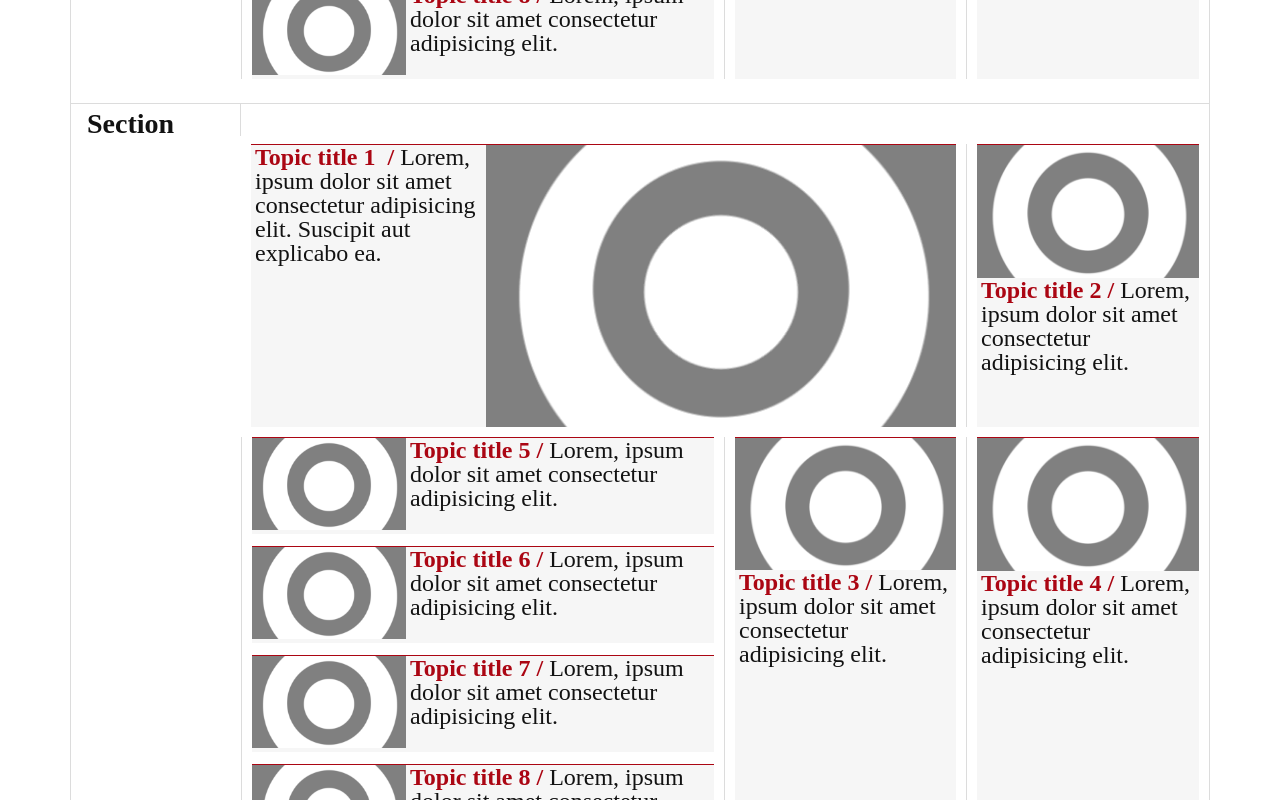
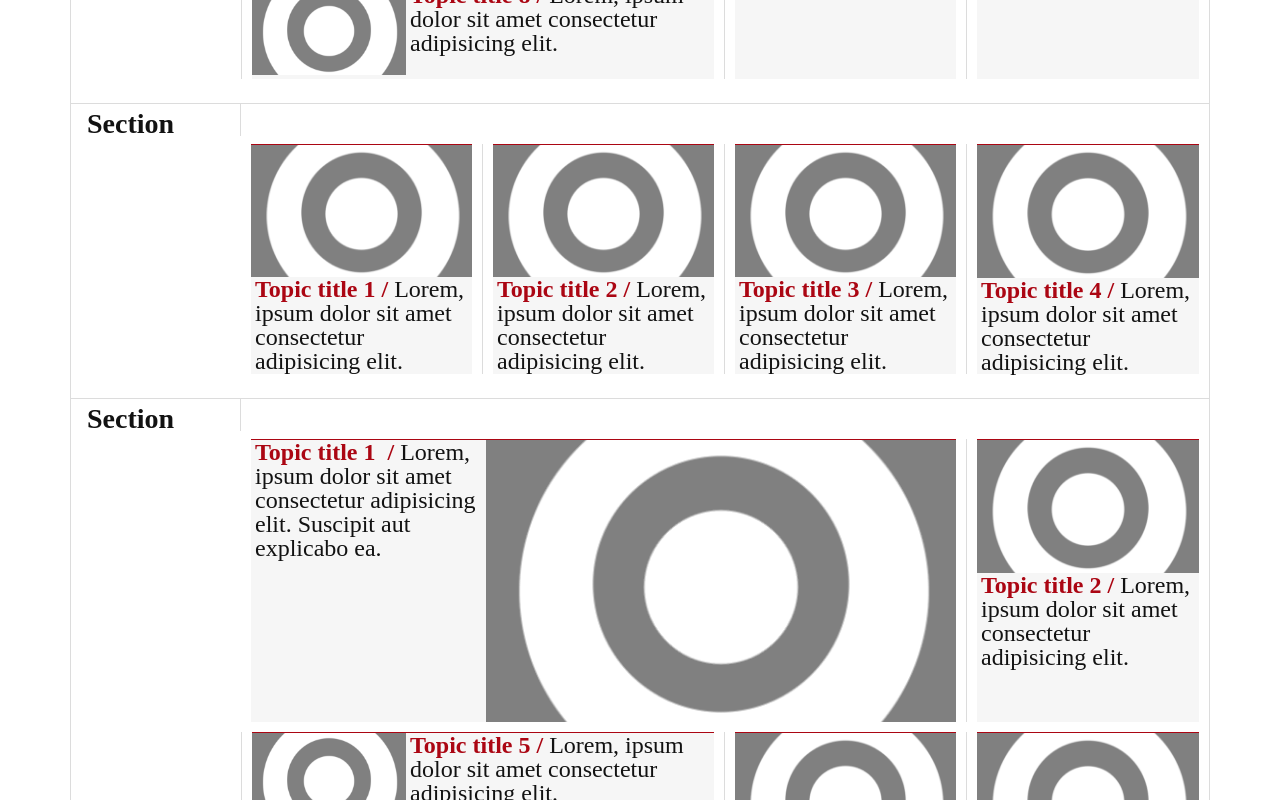
Before and after one commit to erickongdata/guardian, a website built with Vite: page index.html in a window 1280 px wide. Shown: the part 3080-3880 px from the top of the page. Built offline with nearby package versions, Linux system fonts and the light colour scheme; no server answers.

Commit message:
Add extra topic section

```diff
--- a/index.html
+++ b/index.html
@@ -700,6 +700,66 @@
             <h2 class="section-title">Section</h2>
             <span class="section-title__divider"></span>
           </header>
+          <div class="grid-small">
+            <a class="card card-s" href="#">
+              <div class="card__inner">
+                <img src="./src/images/placeholder.png" alt="" />
+                <div class="card__text">
+                  <span class="card__topic">Topic title 1</span>
+                  <span class="card__sep">/</span>
+                  <span class="card__title">
+                    Lorem, ipsum dolor sit amet consectetur adipisicing elit.
+                  </span>
+                </div>
+              </div>
+            </a>
+            <a class="card card-s" href="#">
+              <div class="card__inner">
+                <img src="./src/images/placeholder.png" alt="" />
+                <div class="card__text">
+                  <span class="card__topic">Topic title 2</span>
+                  <span class="card__sep">/</span>
+                  <span class="card__title">
+                    Lorem, ipsum dolor sit amet consectetur adipisicing elit.
+                  </span>
+                </div>
+              </div>
+            </a>
+            <a class="card card-s" href="#">
+              <div class="card__inner">
+                <img src="./src/images/placeholder.png" alt="" />
+                <div class="card__text">
+                  <span class="card__topic">Topic title 3</span>
+                  <span class="card__sep">/</span>
+                  <span class="card__title">
+                    Lorem, ipsum dolor sit amet consectetur adipisicing elit.
+                  </span>
+                </div>
+              </div>
+            </a>
+            <a class="card" href="#">
+              <div class="card__inner">
+                <img src="./src/images/placeholder.png" alt="" />
+                <div class="card__text">
+                  <span class="card__topic">Topic title 4</span>
+                  <span class="card__sep">/</span>
+                  <span class="card__title">
+                    Lorem, ipsum dolor sit amet consectetur adipisicing elit.
+                  </span>
+                </div>
+              </div>
+            </a>
+          </div>
+        </div>
+      </div>
+    </section>
+    <section data-id="topic6">
+      <div class="container">
+        <div class="section-grid">
+          <header class="section-title__wrapper">
+            <h2 class="section-title">Section</h2>
+            <span class="section-title__divider"></span>
+          </header>
           <div class="grid-large">
             <a class="card-large" href="#">
               <div class="card-large__inner">
--- a/src/main.js
+++ b/src/main.js
@@ -141,6 +141,14 @@ $(document).ready(() => {
 
     getDataForSection(
       '[data-id="topic5"]',
+      4,
+      getQueryUrl('climate crisis'),
+      'Climate crisis',
+      'show'
+    );
+
+    getDataForSection(
+      '[data-id="topic6"]',
       8,
       getQueryUrl('art OR culture OR film OR painting OR photography'),
       'Culture',
@@ -148,7 +156,7 @@ $(document).ready(() => {
     );
   }
 
-  // Weather form OpenWeatherMap
+  // Weather from OpenWeatherMap
   async function getWeather(city) {
     const response = await fetch(
       `http://api.openweathermap.org/data/2.5/weather?q=${city}&APPID=${weatherApiKey}`,
```
